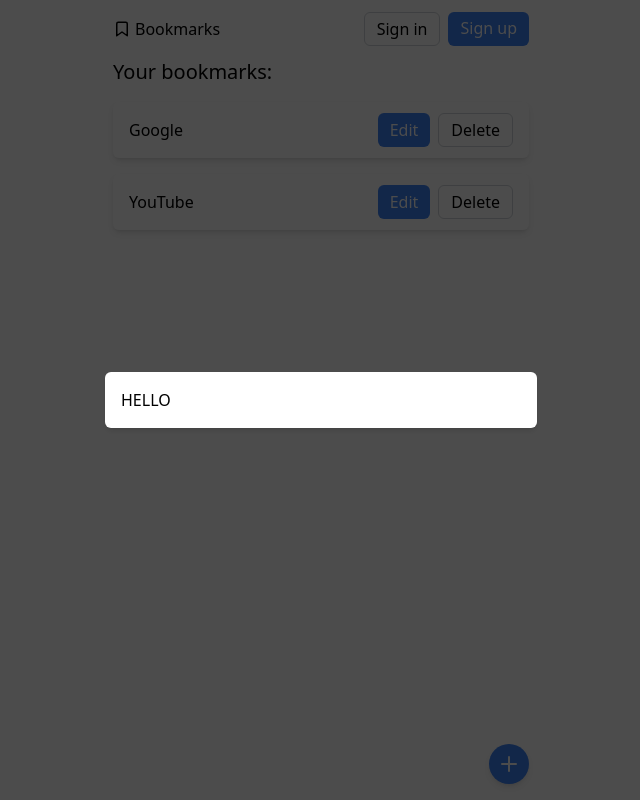
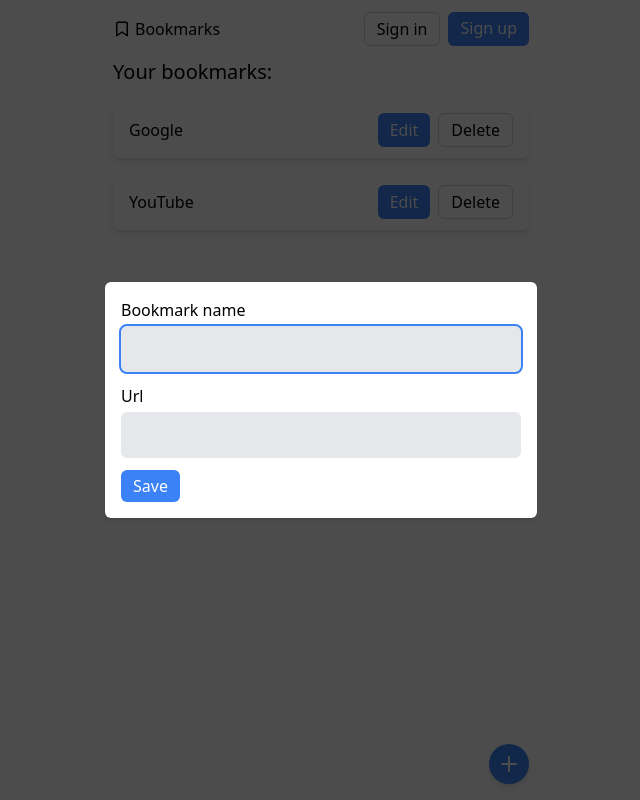
Before and after one commit to tomek-ch/bookmarks, a Next.js app: page / in a window 1280 px wide. Both pictures are taken after a click on the button 828 px from the left and 764 px from the top of the page. Shown: the whole page, without its empty margins (319-959 px from the left). Built offline with nearby package versions, Linux system fonts and the light colour scheme.

Commit message:
Add bookmark form

```diff
--- /dev/null
+++ b/components/bookmarks/BookmarkForm.tsx
@@ -0,0 +1,27 @@
+import { Form, Formik } from "formik";
+import { Button } from "../common/buttons/Button";
+import { InputField } from "../common/InputField";
+
+interface BookmarkFormProps {
+  initailData?: { name: string; url: string };
+  onSubmit: (data: { name: string; url: string }) => void;
+}
+
+export const BookmarkForm = ({
+  initailData = { name: "", url: "" },
+  onSubmit,
+}: BookmarkFormProps) => {
+  return (
+    <Formik initialValues={initailData} onSubmit={onSubmit}>
+      {({ isSubmitting }) => (
+        <Form className="flex flex-col gap-3 items-start">
+          <InputField name="name" label="Bookmark name" autoFocus />
+          <InputField name="url" label="Url" />
+          <Button variant="primary" disabled={isSubmitting}>
+            Save
+          </Button>
+        </Form>
+      )}
+    </Formik>
+  );
+};
--- a/components/bookmarks/BookmarkItem.tsx
+++ b/components/bookmarks/BookmarkItem.tsx
@@ -1,10 +1,17 @@
 import { Bookmark } from "../../types/Bookmark";
 import { Button } from "../common/buttons/Button";
 
-export const BookmarkItem = ({ name, url }: Bookmark) => {
-  const edit = () => {};
-  const remove = () => {};
+interface BookmarkItemProps {
+  bookmark: Bookmark;
+  edit: () => void;
+  remove: () => void;
+}
 
+export const BookmarkItem = ({
+  bookmark: { name, url },
+  edit,
+  remove,
+}: BookmarkItemProps) => {
   return (
     <div className="flex shadow-md rounded-md mb-4 items-center">
       <a
--- /dev/null
+++ b/components/bookmarks/BookmarkWrapper.tsx
@@ -0,0 +1,24 @@
+import { useModal } from "../../hooks/useModal";
+import { Bookmark } from "../../types/Bookmark";
+import { Modal } from "../Modal";
+import { BookmarkForm } from "./BookmarkForm";
+import { BookmarkItem } from "./BookmarkItem";
+
+interface BookmarkWrapperProps {
+  bookmark: Bookmark;
+}
+
+export const BookmarkWrapper = ({ bookmark }: BookmarkWrapperProps) => {
+  const modal = useModal();
+  const remove = () => {};
+  const update = () => {};
+
+  return (
+    <>
+      <BookmarkItem bookmark={bookmark} edit={modal.toggle} remove={remove} />
+      <Modal {...modal}>
+        <BookmarkForm initailData={bookmark} onSubmit={update} />
+      </Modal>
+    </>
+  );
+};
--- a/components/common/InputField.tsx
+++ b/components/common/InputField.tsx
@@ -2,11 +2,17 @@ import { ErrorMessage, Field } from "formik";
 
 interface InputFieldProps {
   type?: string;
+  autoFocus?: boolean;
   name: string;
   label: string;
 }
 
-export const InputField = ({ type = "text", name, label }: InputFieldProps) => {
+export const InputField = ({
+  type = "text",
+  name,
+  label,
+  autoFocus,
+}: InputFieldProps) => {
   return (
     <div className="w-full">
       <label>
@@ -14,6 +20,7 @@ export const InputField = ({ type = "text", name, label }: InputFieldProps) => {
         <Field
           type={type}
           name={name}
+          autoFocus={autoFocus}
           className={`
             block mt-1 w-full p-3 leading-4 rounded-md bg-gray-200 outline-none
             hover:bg-gray-300 transition-all
--- a/pages/index.tsx
+++ b/pages/index.tsx
@@ -1,5 +1,7 @@
 import type { NextPage } from "next";
+import { BookmarkForm } from "../components/bookmarks/BookmarkForm";
 import { BookmarkItem } from "../components/bookmarks/BookmarkItem";
+import { BookmarkWrapper } from "../components/bookmarks/BookmarkWrapper";
 import { FloatingButton } from "../components/common/buttons/FloatingButton";
 import { PlusIcon } from "../components/icons/PlusIcon";
 import { Modal } from "../components/Modal";
@@ -12,16 +14,19 @@ interface HomeProps {
 
 const Home: NextPage<HomeProps> = ({ bookmarks }) => {
   const modal = useModal();
+  const create = () => {};
   return (
     <div className="pb-8">
       <h1 className="text-xl mb-4">Your bookmarks:</h1>
       {bookmarks.map((item) => (
-        <BookmarkItem key={item.id} {...item} />
+        <BookmarkWrapper key={item.id} bookmark={item} />
       ))}
       <FloatingButton onClick={modal.toggle}>
         <PlusIcon className="scale-150" />
       </FloatingButton>
-      <Modal {...modal}>HELLO</Modal>
+      <Modal {...modal}>
+        <BookmarkForm onSubmit={create} />
+      </Modal>
     </div>
   );
 };
```
